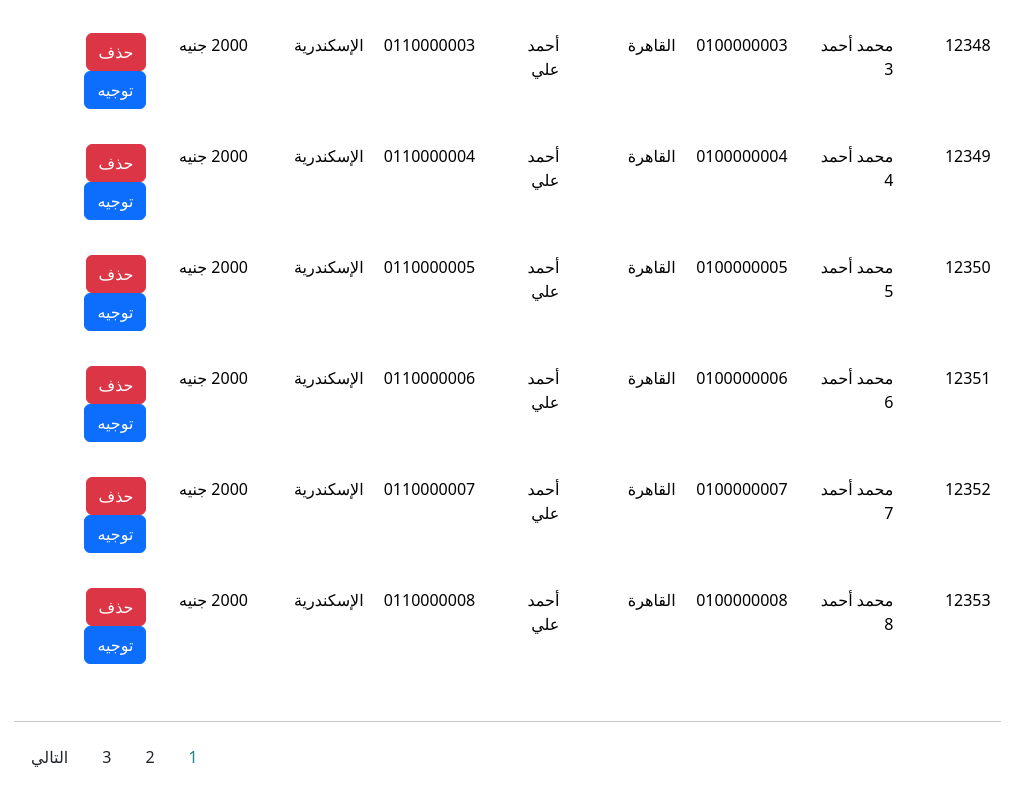
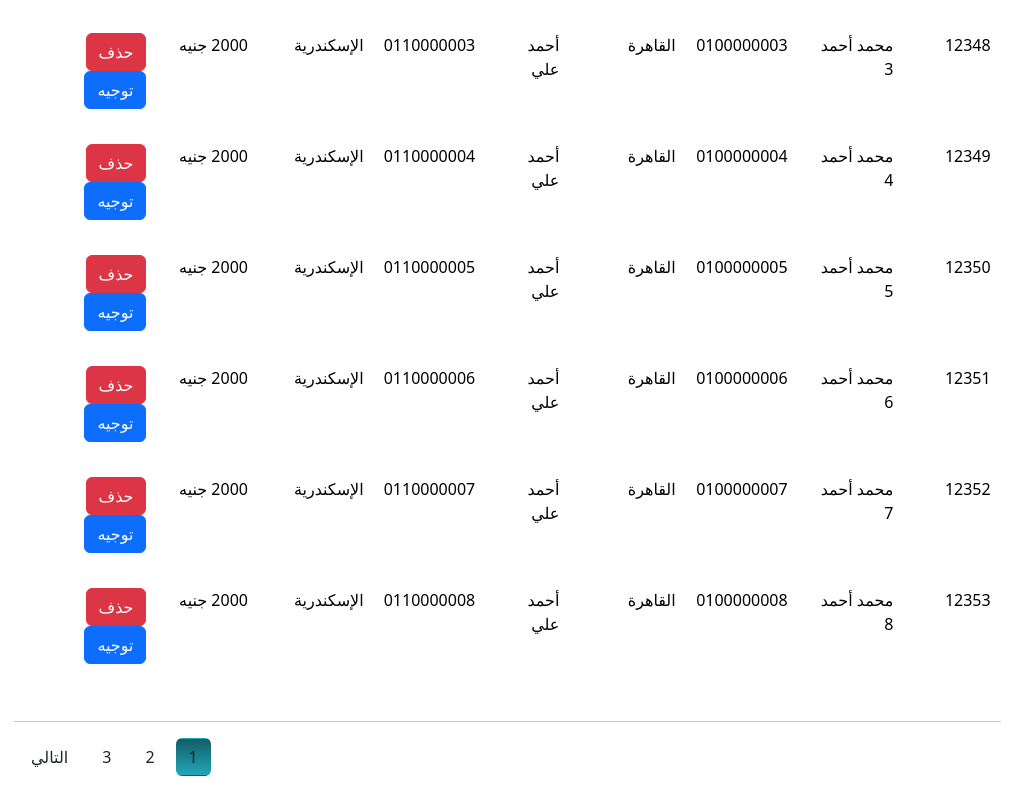
Before and after one commit to YasmeenMohamed1/Dashboard, a React (Create React App) app: page /dashboard in a window 1280 px wide. Shown: the part 1150-1942 px from the top of the page, without its empty margins (26-1047 px from the left). Built offline with nearby package versions, Linux system fonts and the light colour scheme.

Commit message:
Update dashboard.js

```diff
--- a/src/Pages/dashboard.js
+++ b/src/Pages/dashboard.js
@@ -190,7 +190,7 @@ const Dashboard = () => {
                   <button
                     key={index + 1}
                     className={`btn ${
-                      currentPage === index + 1 ? "text-gradient" : "btn"
+                      currentPage === index + 1 ? "gradient" : "btn"
                     } mx-1`}
                     onClick={() => setCurrentPage(index + 1)}
                   >
```
